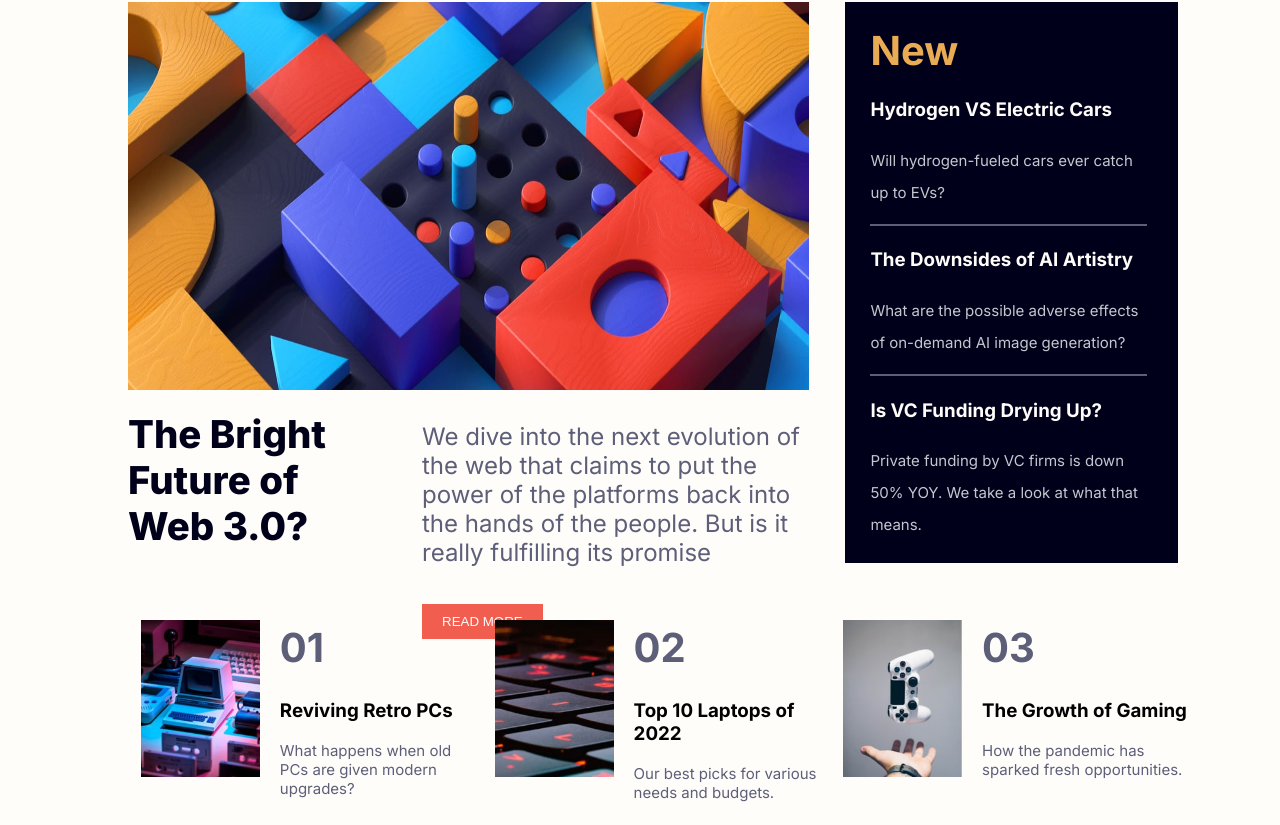
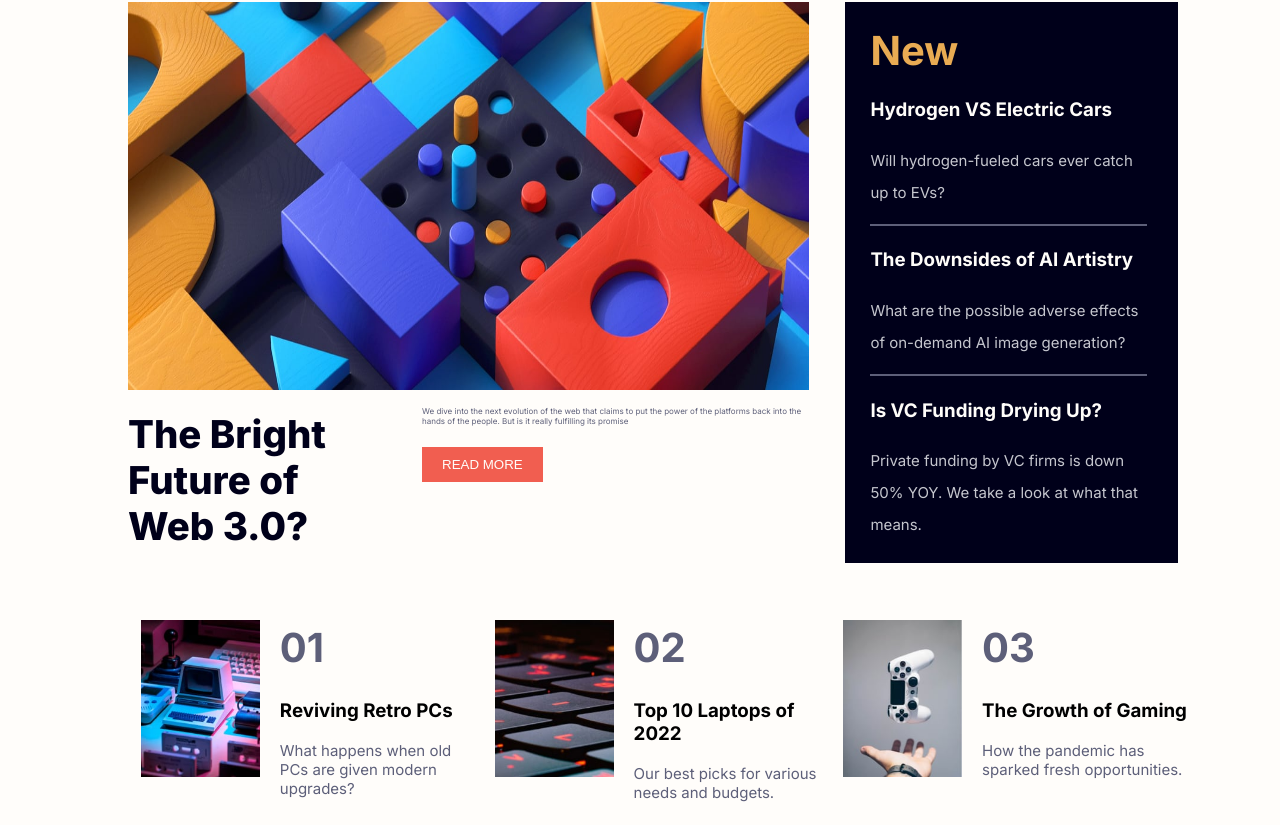
Before and after one commit to Sevich-Kah/news_homepage, a plain HTML site: page index.html in a window 1280 px wide. Shown: the part 59-884 px from the top of the page. Drawn offline with Linux system fonts and the light colour scheme.

Commit message:
Update styles.css

```diff
--- a/styles.css
+++ b/styles.css
@@ -119,7 +119,7 @@ a {
     margin-right: 5vh;
 }
 .side-part p {
-    font-size: 3vh;
+    font-size: 1vh;
 }
 h1 {
     font-size: 5vh;
```
